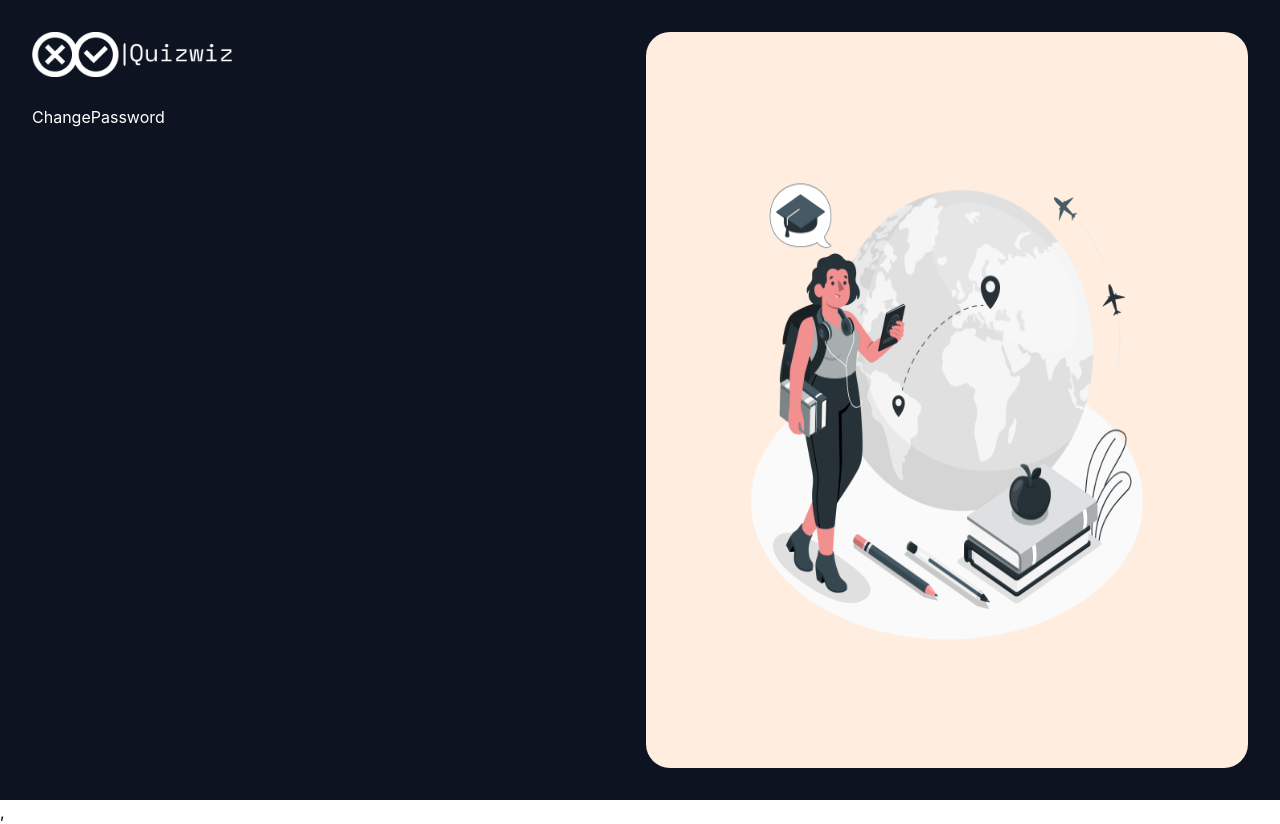
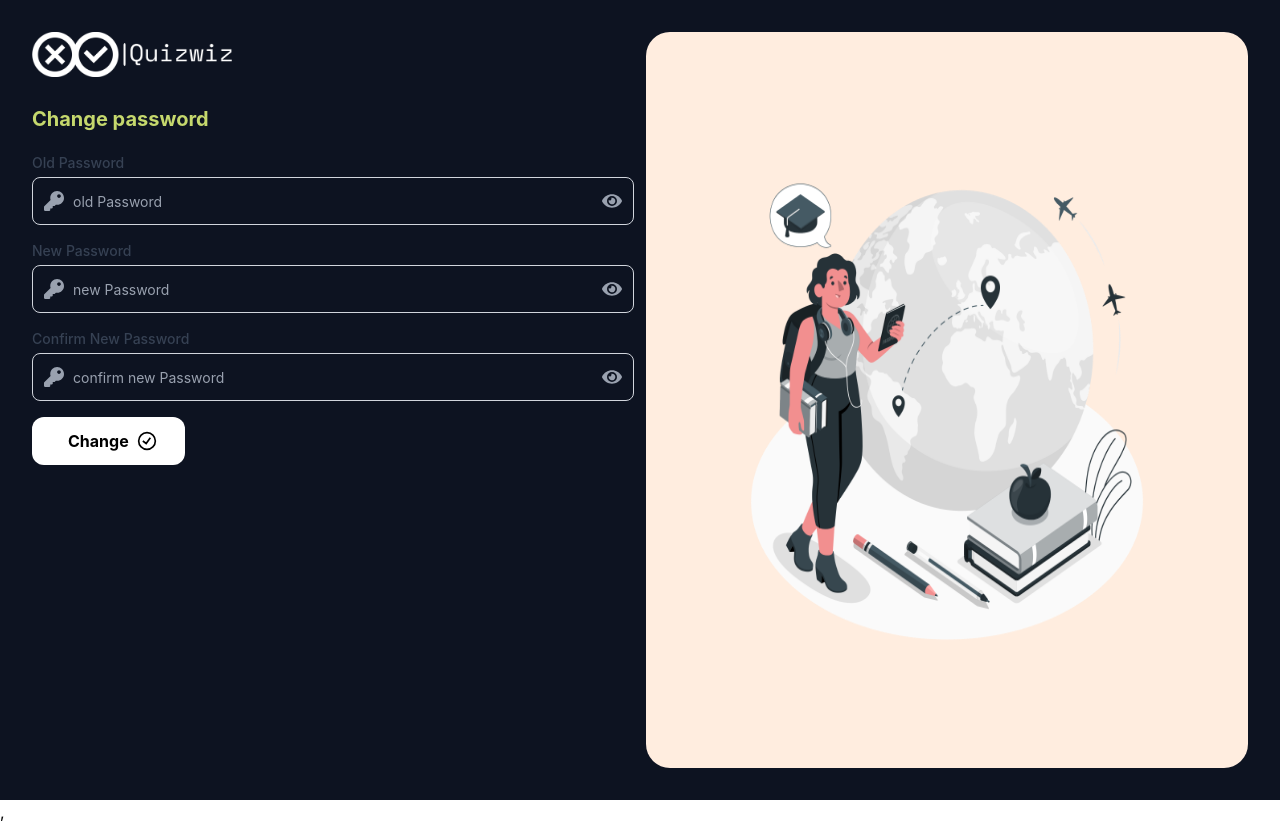
Before and after one commit to lamiaAtef/LMS, a React (Vite) app: page /change-pass in a window 1280 px wide. Built offline with nearby package versions, Linux system fonts and the light colour scheme.

Commit message:
change password added

```diff
--- a/src/config/api.endPoint.ts
+++ b/src/config/api.endPoint.ts
@@ -1,4 +1,3 @@
-import axios from "axios";
 
 export const baseURL=`https://upskilling-egypt.com:3005`;
 export const imgBaseURL='';
--- a/src/config/httpClient.ts
+++ b/src/config/httpClient.ts
@@ -8,7 +8,7 @@ const axiosInstance=axios.create({
 
 axiosInstance.interceptors.request.use(
     (config)=>{
-        const token =localStorage.getItem('userToken')
+        const token =localStorage.getItem('token')
         if(token){
             config.headers.Authorization=`Bearer ${token}`
         }
--- a/src/modules/AuthModule/components/ChangePassword/ChangePassword.tsx
+++ b/src/modules/AuthModule/components/ChangePassword/ChangePassword.tsx
@@ -1,9 +1,138 @@
-import React from 'react'
+import  { useState } from 'react'
+import { useForm } from 'react-hook-form';
+import { toast } from 'react-toastify';
+import { Input } from '../../../../shared/components/ui/Input/Input';
+import { FaEye, FaEyeSlash, FaKey } from 'react-icons/fa';
+import { CONFIRM_PASSWORD_VALIDATION, PASSWORD_VALIDATION } from '../../../../config/validation';
+import { ClipLoader } from 'react-spinners';
+import { GrStatusGood } from 'react-icons/gr';
+import { useNavigate } from 'react-router-dom';
+import type { ChangePasswordPayload } from '../../type.ts';
+import { axiosInstance } from '../../../../config/httpClient';
+import { AUTH_URLS } from '../../../../config/api.endPoint';
 
 export default function ChangePassword() {
+    const {
+      register,
+      formState: { errors },
+      handleSubmit,
+      watch,
+    } = useForm<ChangePasswordPayload>();
+    const confirmPassword = watch("password_new");
+
+  const navigate = useNavigate();
+  const [showOldPassword, setShowOldPassword] = useState(false);
+  const [showNewPassword, setShowNewPassword] = useState(false);
+  const [showConfirmPassword, setShowConfirmPassword] = useState(false);
+
+  const[loading,setLoading]=useState(false);
+
+  const onSubmit = async (data:ChangePasswordPayload) =>{
+
+    setLoading(true)
+    const{confirm,...payload} = data;
+    try{
+      let response = await axiosInstance.post(AUTH_URLS.CHANGE_PASSWORD,payload);
+      toast.success(response.data.message)
+      navigate("/login")
+    }
+    catch(error:any){
+      const errResponse = error.response?.data ;
+      toast.error(errResponse?.message || "Something went wrong")
+    }
+    finally{
+    setLoading(false)
+
+    }
+  }
   return (
     <>
-      ChangePassword
+      <h1 className='text-[#C5D86D] text-xl font-bold mb-5'>
+        Change password
+      </h1>
+       <form className="space-y-4" onSubmit={handleSubmit(onSubmit)}>
+        {/* old password */}
+          <Input
+          type={showOldPassword ? "text" : "password"}
+          placeholder="old Password"
+          label='Old Password'
+          icon={<FaKey className="h-5 w-5" />}
+          endIcon={
+            showOldPassword ? (
+              <FaEyeSlash  className="h-5 w-5" />
+
+            ) : (
+              <FaEye className="h-5 w-5" />
+            )
+          }
+          onEndIconClick={() => setShowOldPassword(!showOldPassword)}
+          error={errors.password?.message}
+          {...register("password",PASSWORD_VALIDATION)}
+        />
+        {/* new password */}
+              <Input
+          type={showNewPassword ? "text" : "password"}
+          placeholder="new Password"
+          icon={<FaKey className="h-5 w-5" />}
+          label='New Password'
+          endIcon={
+            showNewPassword ? (
+              <FaEyeSlash  className="h-5 w-5" />
+
+            ) : (
+              <FaEye className="h-5 w-5" />
+            )
+          }
+          onEndIconClick={() => setShowNewPassword(!showNewPassword)}
+          error={errors.password_new?.message}
+          {...register("password_new",PASSWORD_VALIDATION)}
+        />
+        {/* confirm password */}
+            <Input
+          type={showConfirmPassword ? "text" : "password"}
+          placeholder="confirm new Password"
+          icon={<FaKey className="h-5 w-5" />}
+          label='Confirm New Password'
+          endIcon={
+            showConfirmPassword ? (
+              <FaEyeSlash  className="h-5 w-5" />
+
+            ) : (
+              <FaEye className="h-5 w-5" />
+            )
+          }
+          onEndIconClick={() => setShowConfirmPassword(!showConfirmPassword)}
+          error={errors.confirm?.message}
+          {...register("confirm",CONFIRM_PASSWORD_VALIDATION(confirmPassword))}
+        />
+        {/* end condirm password */}
+        <div className='flex justify-between'>
+         <button
+              disabled={loading}
+              type="submit"
+              className={`
+                text-black
+                font-bold
+                py-3 px-7
+                rounded-xl
+                flex items-center justify-center
+                transform transition duration-300
+                ${loading
+                  ? 'bg-gray-300 '
+                  : 'bg-white hover:scale-105 cursor-pointer'}
+              `}
+          >
+          <span className="px-2">Change</span>
+
+          {loading ? (
+            <ClipLoader size={16} color="#000" />
+          ) : (
+            <GrStatusGood color="#000" size="20px" />
+          )}
+        </button>
+
+        </div>
+      </form>
     </>
   )
 }
--- a/src/modules/AuthModule/components/Login/Login.tsx
+++ b/src/modules/AuthModule/components/Login/Login.tsx
@@ -134,7 +134,7 @@ export default function Login() {
           <p>Forgot password? <Link to="/forget-pass" className='text-[#C5D86D]' >click here</Link></p>
 
         </div>
-    </form>
+      </form>
       {/* end Form */}
     </>
   )
```
Also changed, not shown: src/modules/AuthModule/type.ts (+9 -0 lines).
